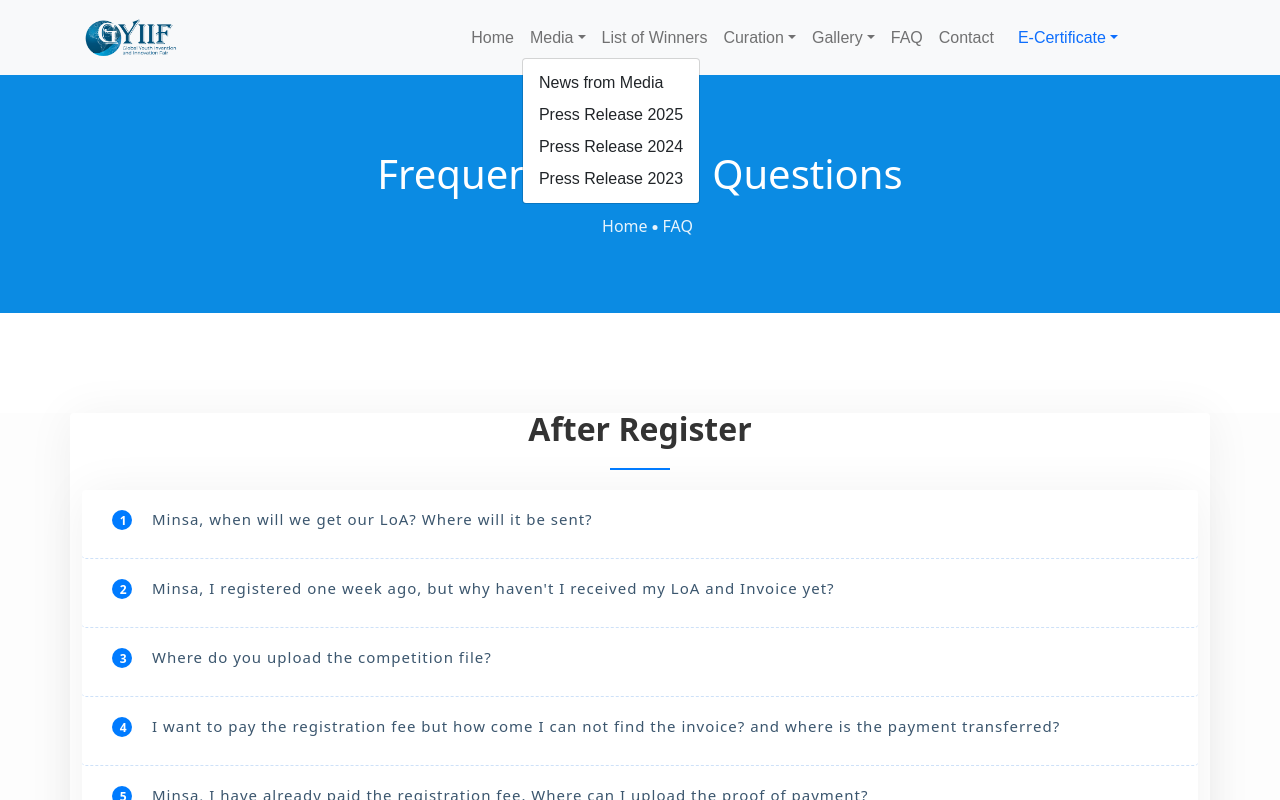
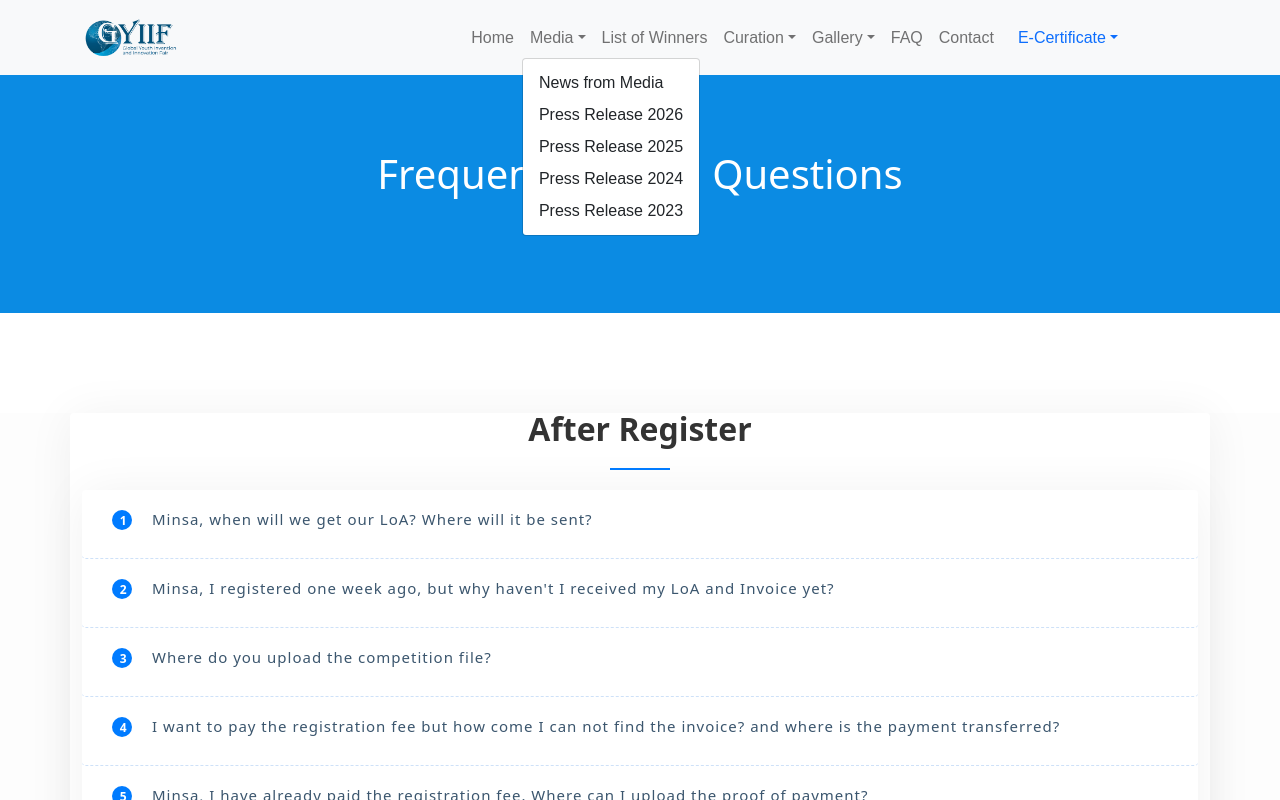
Before and after one commit to iysaofficial/officialgyiif-new, a Next.js app: page /faq/faqpage in a window 1280 px wide. Both pictures are taken after a click on the link "Media". Shown: the top 800 px of the page. Built offline with nearby package versions, Linux system fonts and the light colour scheme.

Commit message:
press release 2026

```diff
--- a/src/components/navigation.jsx
+++ b/src/components/navigation.jsx
@@ -58,6 +58,14 @@
                   >
                     <Link href="/news/listnews" legacyBehavior>
                       <a className="dropdown-item">News from Media</a>
+                    </Link>
+                    <Link
+                      href="https://drive.google.com/file/d/1FLTcyYT4NJBDxSkrzlydS2VF0BPzcZsk/view?usp=sharing"
+                      legacyBehavior
+                    >
+                      <a className="dropdown-item" target="_blank">
+                        Press Release 2026
+                      </a>
                     </Link>
                     <Link
                       href="https://drive.google.com/file/d/1i-rGeT9hSKNeAWFjimEVL5BBVHyMqhir/view?usp=sharing"
```
